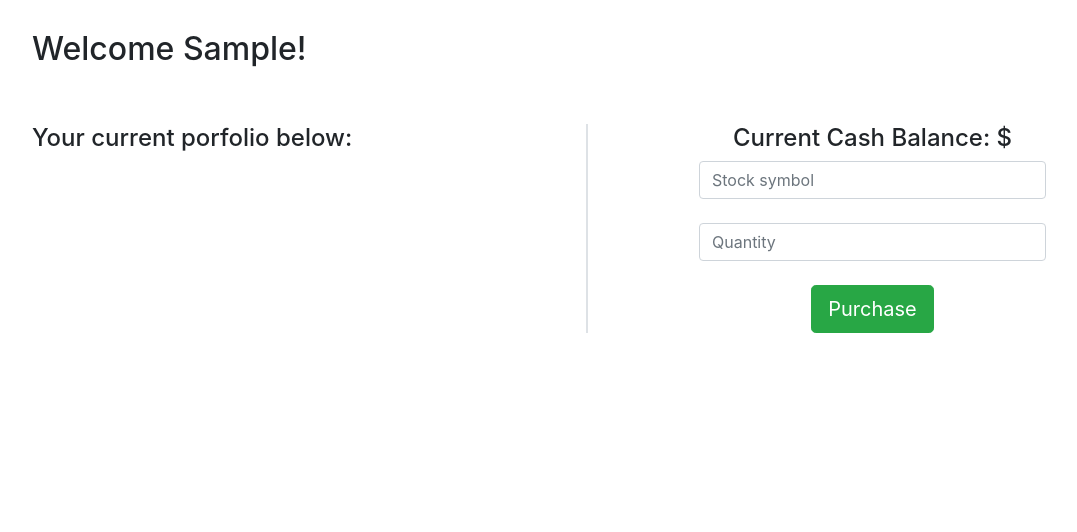
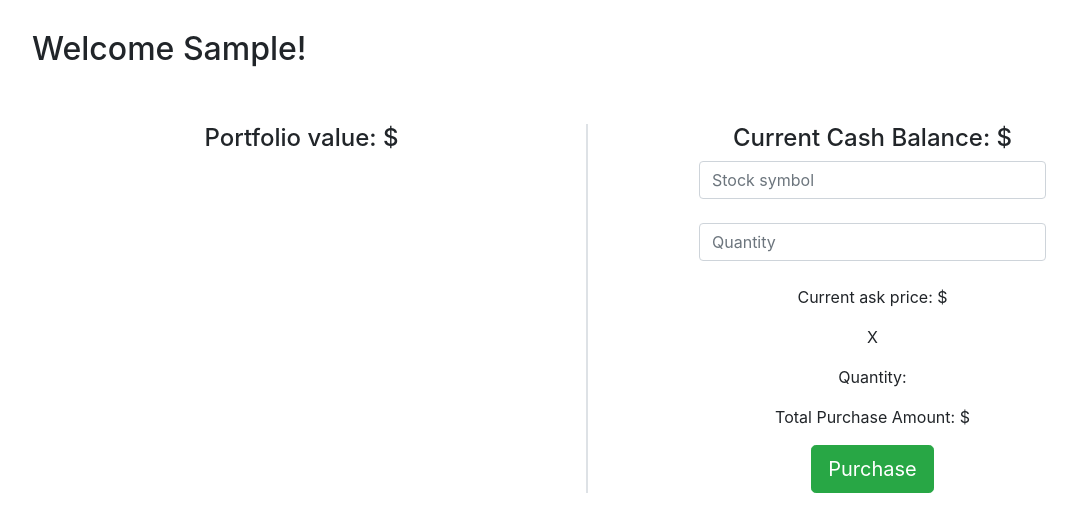
Before and after one commit to JoshuaAcosta/TTP-FS, a Flask app: page /portfolio in a window 1280 px wide. Shown: the part 66-598 px from the top of the page, without its empty margins (53-1130 px from the left). Run offline with Flask 2, Linux system fonts and the light colour scheme; the visitor is signed in with stand-in values (Sample User, id 1); data comes from the database, SQL or seed files in the repository; data that the repository does not hold is empty; some libraries are stand-ins or nearby versions.

Commit message:
added stock purchase form
-form checks for valid IEX symbol, quantity is an integer and total purchase amount isn't higher than current cash balance.
-get api to get user balance before page renders.
-updates balance after each purchase and adds transaction to db.
-if stock symbol, quantity or purchase don't validate, warning flashed.

```diff
--- a/app/templates/portfolio.html
+++ b/app/templates/portfolio.html
@@ -40,18 +40,33 @@
         </div>
     </div>
     <div class="row pt-5">
-        <div class="col-6 border-right">
-            <h4>Your current porfolio below: </h4>
+        <div class="col-6 border-right align-items-center text-center">
+            <div>
+                <h4>Portfolio value: $ </h4>
+            </div>
         </div>
         <div class="col-6 border-left align-items-center text-center">
             <div id="balance">
                 <h4>Current Cash Balance: $[[ balance ]]</h4>
             </div>
-            <form class="md-form mx-5 px-5">
-            <input id="symbol" name="email" class="form-control" required type="text" placeholder="Stock symbol" value=""><br>
-            <input id="amount" name="amount" class="form-control" required type="text" placeholder="Quantity" value=""><br>
-            <input class="btn btn-success btn-lg" type="submit" value="Purchase">
-            </form>
+            <div id="purchase">
+                <form  class="md-form mx-5 px-5">
+                        <div v-if="errors.length" class="alert alert-warning" role="alert">
+                        <b>Please correct the following error(s):</b>
+                        <ul>
+                            <li v-for="error in errors">[[error]] </li>
+                        </ul>
+                        </div>
+
+                    <input id="symbol" v-model="stockSymbol" @change="validateSymbol" name="stock_symbol" class="form-control" required type="text" placeholder="Stock symbol" value=""><br>
+                    <input id="amount" v-model="quantity" @change="validateQuantity" name="amount" class="form-control" placeholder="Quantity" value=""><br>
+                    <p>Current ask price: $ [[askPrice]]</p>
+                    <p>X</p>
+                    <p>Quantity: [[quantity]]</p>
+                    <p>Total Purchase Amount: $ [[totalAmount]] </p>
+                    <input v-on:click="validatePurchase" class="btn btn-success btn-lg" type="button" value="Purchase">
+                </form>
+            </div>
         </div>
     </div>
 </div>
@@ -61,14 +76,112 @@ var vm1 = new Vue({
     el: '#balance',
     data: () => {
       return {
-         balance: null
+         balance: null,
       }},
     mounted () {
         axios
         .get('http://localhost:5000/api/balance/me')
-        .then(response => (this.balance = response.data))
+        .then(response => (this.balance = response.data.balance.toFixed(2)))
   }}
-  )
+  );
+
+var vm2 = new Vue({
+delimiters : ['[[',']]'],
+el: '#purchase',
+data: () => {
+    return {
+    stockSymbol: null,
+    validSymbol: false,
+    askPrice: null,
+    quantity: null,
+    totalAmount: null,
+    eligibleSymbols: null,
+    validInteger: false,
+    errors: []
+    }},
+
+mounted () {
+    axios
+        .get('https://api.iextrading.com/1.0/ref-data/symbols')
+        .then(response => (this.eligibleSymbols = response.data))
+},
+
+methods: {
+    validateSymbol:function(event) {
+        this.errors = [];
+        this.validSymbol = false;
+        this.askPrice = null;
+        this.totalAmount = null;
+        this.quantity = null;
+
+        for (var i=0; i<this.eligibleSymbols.length; i++ ){
+            if (this.eligibleSymbols[i].symbol == this.stockSymbol.toUpperCase()){
+                this.validSymbol = true;
+            }
+        }
+
+        if (this.validSymbol == false){
+            this.errors.push("Please submit a valid symbol.")
+        } else {
+        var baseURL = 'https://api.iextrading.com/1.0/tops?symbols='
+        axios
+        .get(baseURL.concat(this.stockSymbol.toUpperCase()))
+        .then(response => (this.askPrice = response.data[0].askPrice.toFixed(2)))
+        }
+        event.preventDefault();
+
+    },
+    validateQuantity:function(event){
+        this.errors = [];
+        this.totalAmount = null;
+        this.validInteger = Number.isInteger(+this.quantity);
+
+        if (this.validInteger==true){
+            this.totalAmount = this.askPrice * this.quantity;
+            this.totalAmount = this.totalAmount.toFixed(2);
+
+        }
+        if (this.validInteger==false){
+            this.errors.push("Please submit a whole number of shares to purchase.");
+        }
+
+    },
+    validatePurchase:function(event){
+        this.errors = [];
+        var purchaseValid = false;
+
+        if (parseFloat(vm1.balance) < parseFloat(this.totalAmount)){
+            this.errors.push("Your total purchase amount is more than your current balance.");
+        } else{
+            purchaseValid = true;
+        }
+
+        if (purchaseValid){
+
+            axios({
+                method: 'POST',
+                url: 'http://localhost:5000/api/transaction/me',
+                data:{
+                    "stock_symbol" : this.stockSymbol,
+                    "quantity" : this.quantity,
+                    "date_purchased" : new Date()
+                }
+            })
+
+            vm1.balance = (parseFloat(vm1.balance) - parseFloat(this.totalAmount))
+
+            axios({
+                method: 'PUT',
+                url: 'http://localhost:5000/api/balance/me',
+                data:{
+                    "new_balance" : vm1.balance.toFixed(2)
+                }
+            })
+
+            window.location.reload(true);
+        }
+    }
+}
+});
 </script>
-
 {% endblock %}
```
